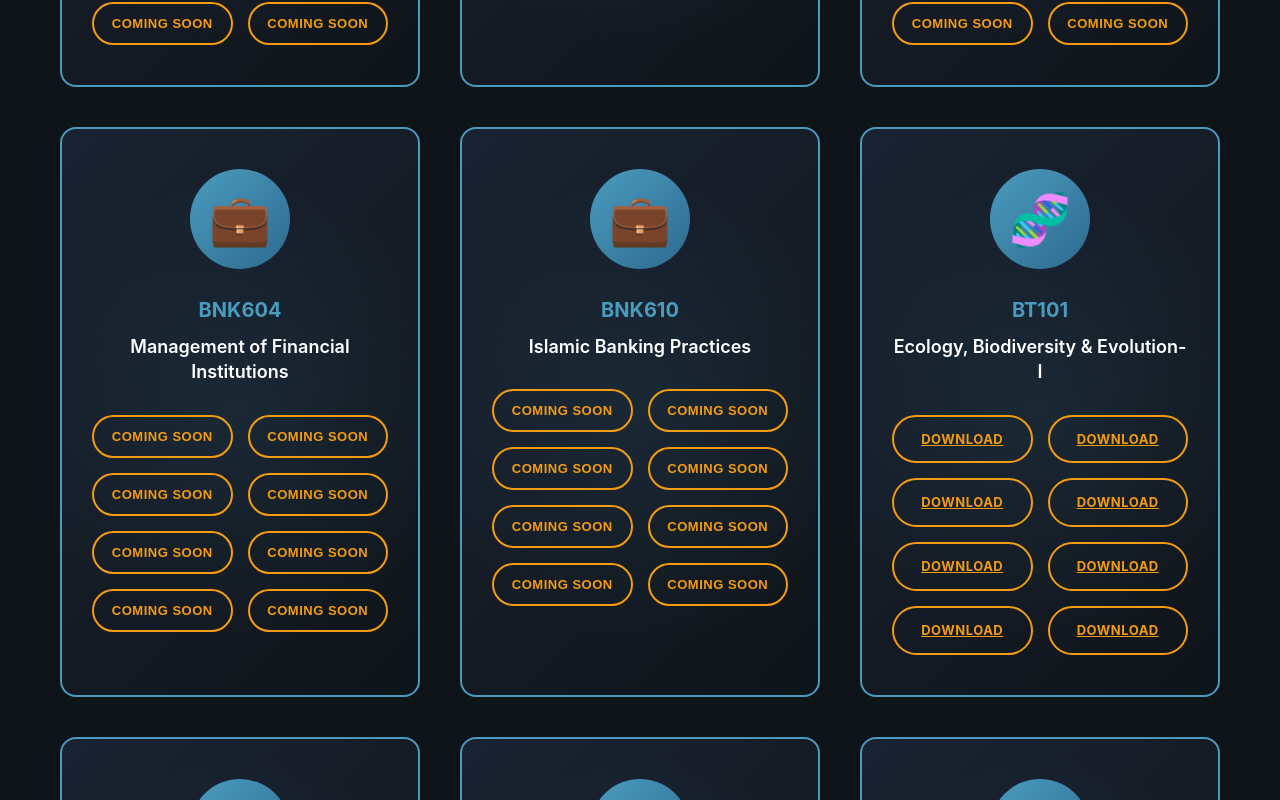
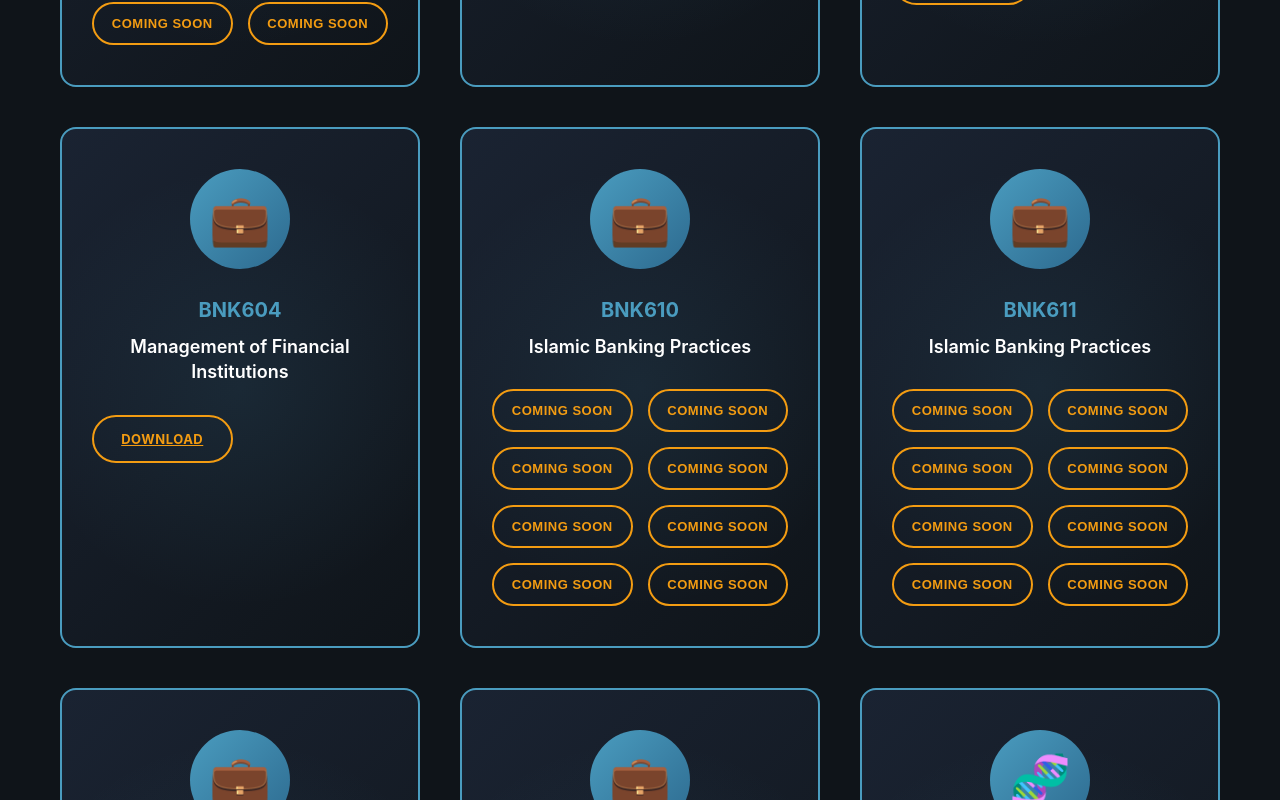
Before and after one commit to Sahirullah/v-lib, a React (Vite) app: page /final-term in a window 1280 px wide. Shown: the part 6820-7620 px from the top of the page. Built offline with nearby package versions, Linux system fonts and the light colour scheme; the HTML template or start-up script is replaced by a standard one.

Commit message:
linked some BNK  books

```diff
--- a/src/data/finalTermData.js
+++ b/src/data/finalTermData.js
@@ -86,9 +86,20 @@ export const finalTermData = [
     'https://drive.google.com/file/d/1x45CHnrvVHDJwE67vncd7xq3iHw0AC3O/view?usp=sharing',
     'https://drive.google.com/file/d/1-nIQXbgoAh93Wxm8Ptx4fZs6oBwSMijh/view?usp=sharing'
   ]},
-  { id: 28, code: 'BNK603', title: 'Consumer Banking', category: 'bnk', image: '💼' ,Link:''},
-  { id: 29, code: 'BNK604', title: 'Management of Financial Institutions', category: 'bnk', image: '💼' ,Link:''},
-  { id: 30, code: 'BNK610', title: 'Islamic Banking Practices', category: 'bnk', image: '💼' ,Link:''},
+  { id: 28, code: 'BNK603', title: 'Consumer Banking', category: 'bnk', image: '💼' ,links:[
+    'https://docs.google.com/document/d/1bgmLt_ydqejLQJN_YzJa1SaohPQNiEPl/edit?usp=sharing&ouid=114958120571553419825&rtpof=true&sd=true',
+    'https://docs.google.com/document/d/1bGuWD2OH_LdxrJ4sBZH3e84hgPZhCdEu/edit?usp=sharing&ouid=114958120571553419825&rtpof=true&sd=true',
+    'https://docs.google.com/document/d/1BSTUoBvOXP_aXiAu8Ct4DOBVc2ds_M1g/edit?usp=sharing&ouid=114958120571553419825&rtpof=true&sd=true',
+    'https://drive.google.com/file/d/1PrePiIb2Y4JjdjzUE6R4iSR_8SIQLPzG/view?usp=sharing',
+    'https://drive.google.com/file/d/1COdeN_rTLeL0AJ5j5gYf3OEyUK55UaCc/view?usp=sharing'
+  ]},
+  { id: 29, code: 'BNK604', title: 'Management of Financial Institutions', category: 'bnk', image: '💼' ,links:[
+    'https://docs.google.com/document/d/1bgYNC-kbJX-E_A0ADMH6ZlX57MvOekf2/edit?usp=sharing&ouid=114958120571553419825&rtpof=true&sd=true'
+  ]},
+  { id: 30, code: 'BNK610', title: 'Islamic Banking Practices', category: 'bnk', image: '💼' ,links:[]},
+  { id: 30, code: 'BNK611', title: 'Islamic Banking Practices', category: 'bnk', image: '💼' ,links:[]},
+  { id: 30, code: 'BNK612', title: 'Islamic Banking Practices', category: 'bnk', image: '💼' ,links:[]},
+  { id: 30, code: 'BNK613', title: 'Islamic Banking Practices', category: 'bnk', image: '💼' ,links:[]},
 
   // BT - Biotechnology
   { id: 31, code: 'BT101', title: 'Ecology, Biodiversity & Evolution-I', category: 'bt', image: '🧬',links: [
```
